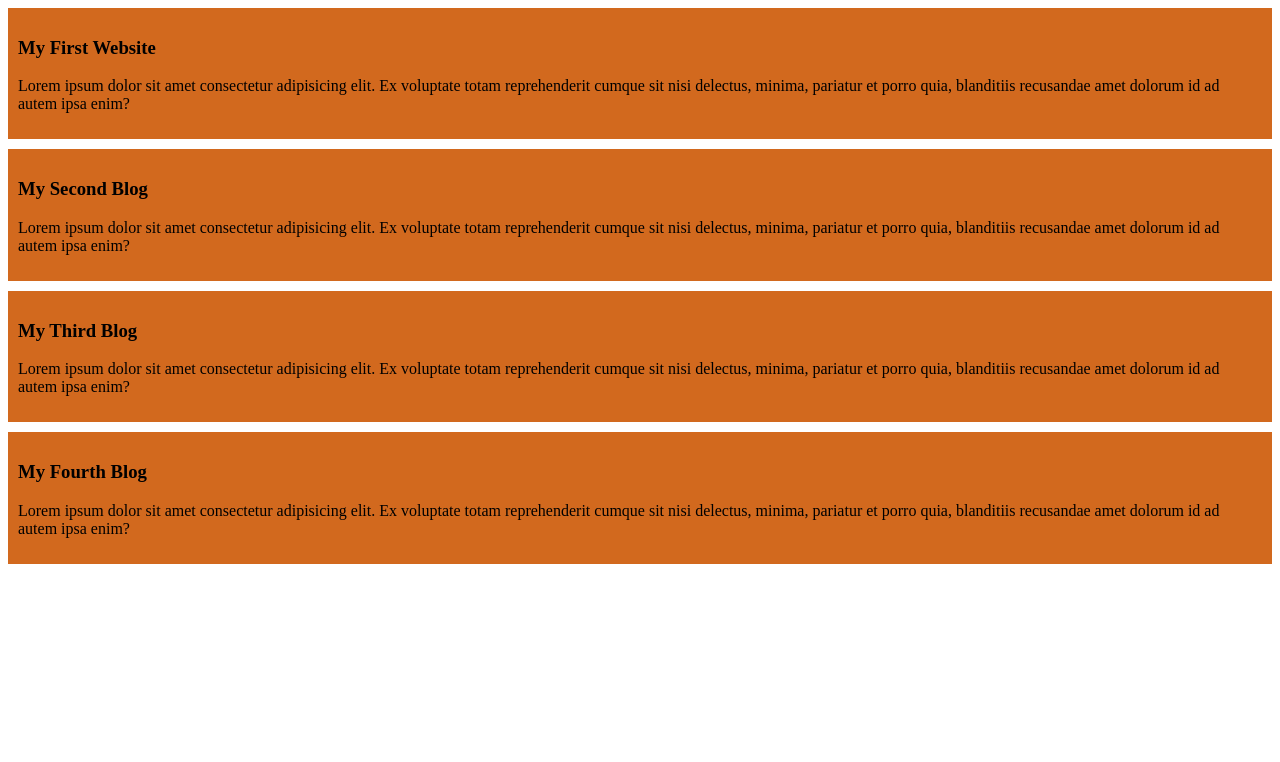
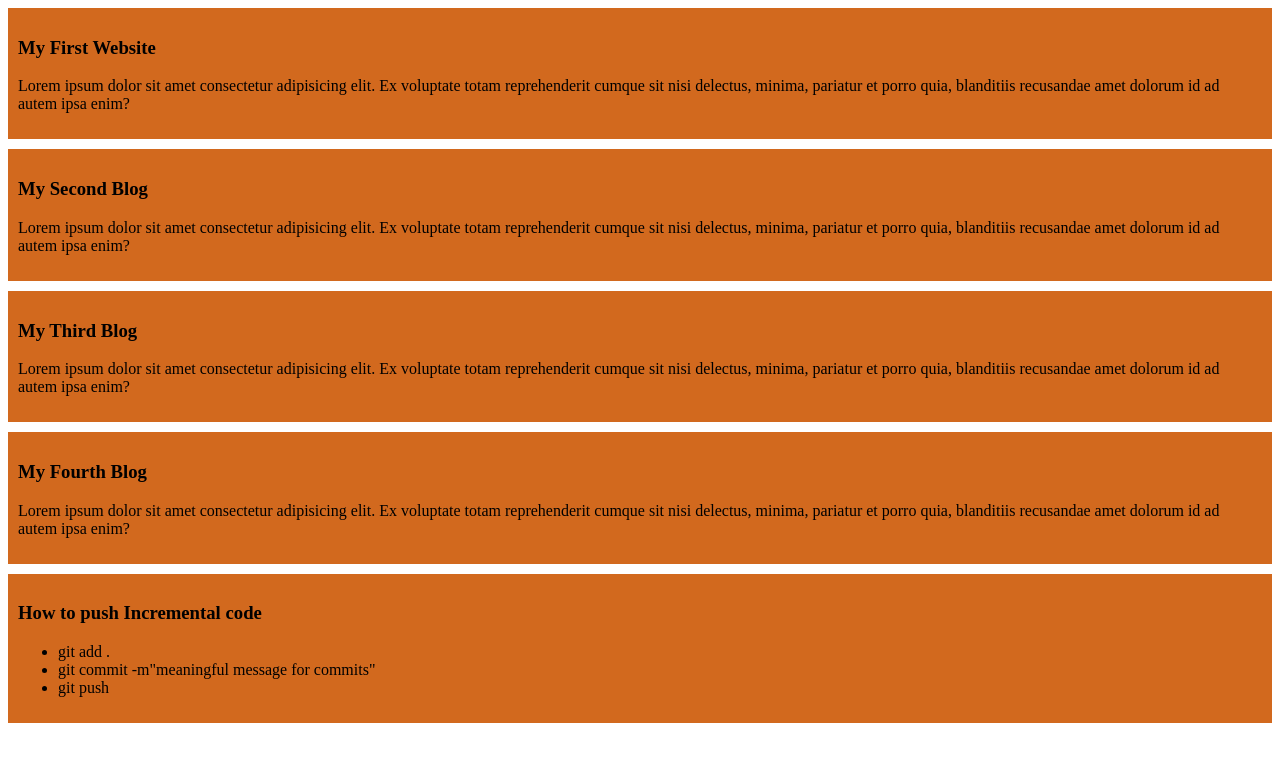
Before and after one commit to zafrinkaisar7/my-simple-website, a plain HTML site: page index.html in a window 1280 px wide. Drawn offline with Linux system fonts and the light colour scheme.

Commit message:
Added the first list

```diff
--- a/index.html
+++ b/index.html
@@ -39,5 +39,13 @@
         amet dolorum id ad autem ipsa enim?</p>
 
     </div>
+    <div>
+        <h3>How to push Incremental code</h3>
+        <ul>
+          <li>git add .</li>
+          <li>git commit -m"meaningful message for commits"</li>
+          <li>git push</li>
+        </ul>
+    </div>
 </body>
 </html>
```
